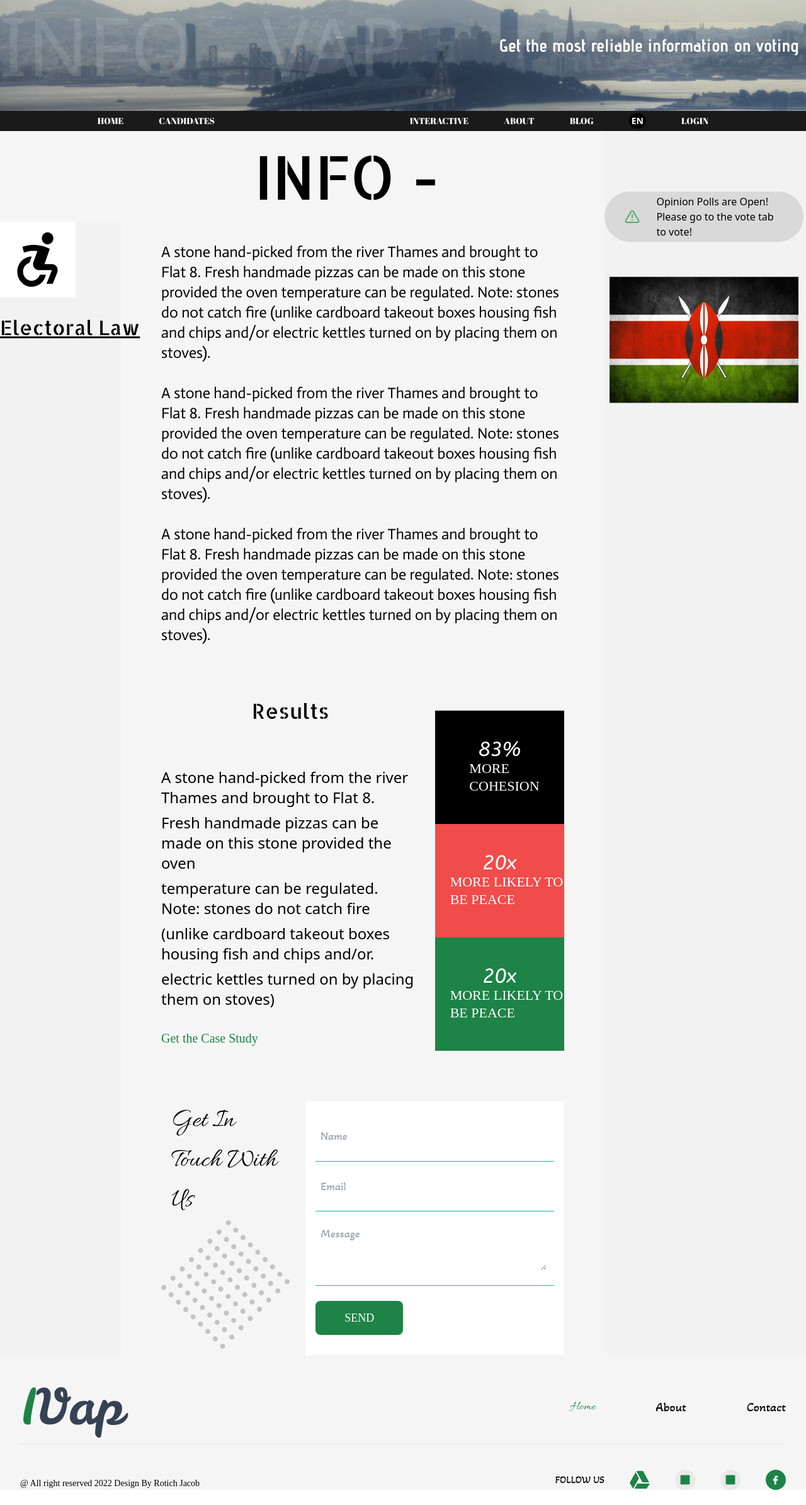
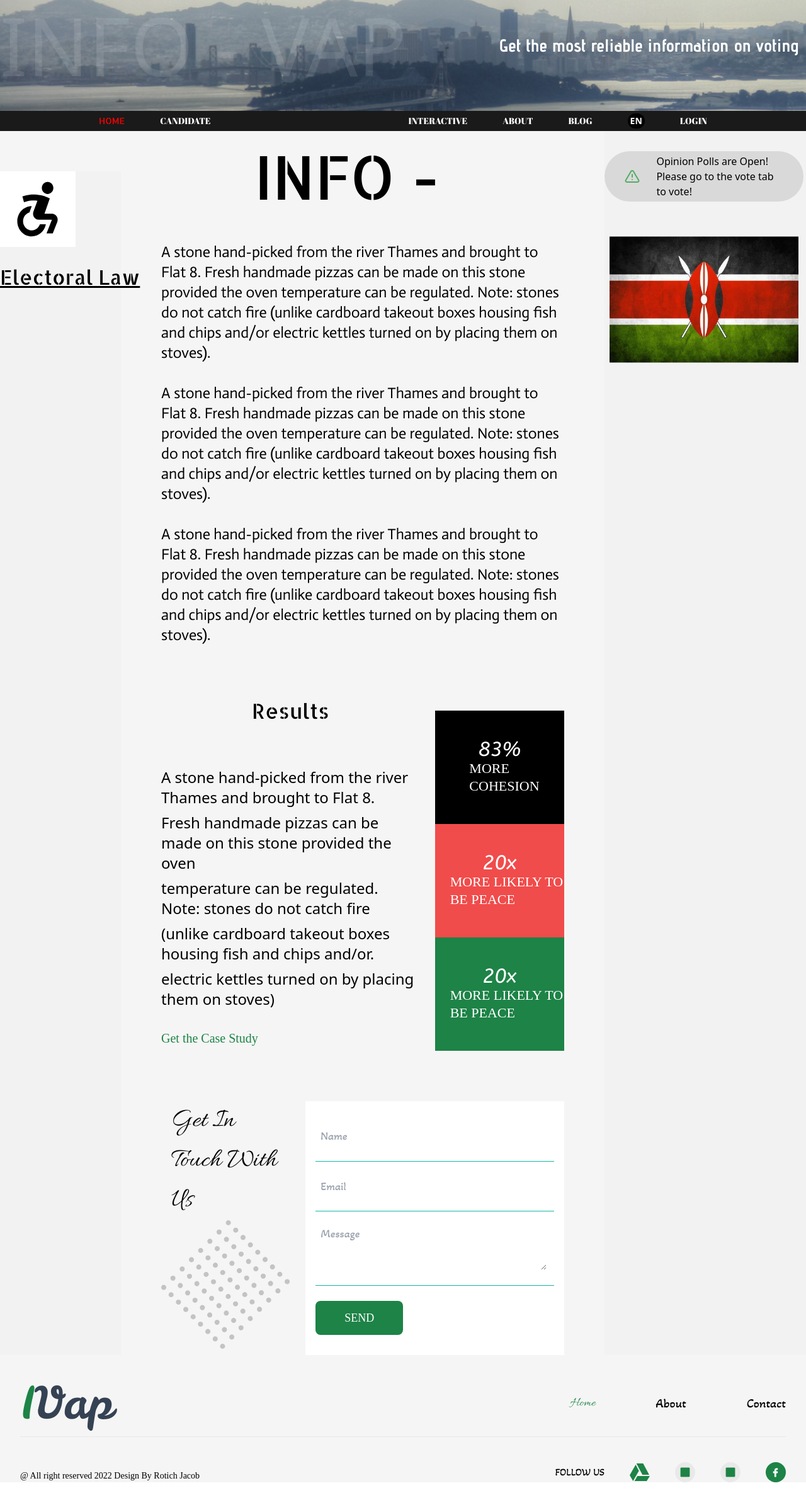
Before and after one commit to Jacob1-debug/Invovap-II, a Next.js app: page / in a window 1280 px wide. Shown: the whole page at 63% size. Built offline with nearby package versions, Linux system fonts and the light colour scheme; what tw-elements would draw is missing.

Commit message:
navbar + wheelchair

```diff
--- a/components/Layout/Footer.js
+++ b/components/Layout/Footer.js
@@ -1,19 +1,47 @@
 import React from "react";
-
+import { useRouter } from "next/router";
+import Link from "next/link";
 function Footer() {
+  const router = useRouter();
   return (
     <div className="my-6 px-8 z-20 ">
       <div className="md:flex justify-between border-b">
-        <h2 className="LeckerliOne_font xl:text-[78px] text-[50px] flex md:justify-start justify-center">
+        <h2 className="LeckerliOne_font xl:text-[70px] text-[50px] flex md:justify-start justify-center">
           <span className="text-[#1D8346]">I</span>
           <span className="text-[#354253]">Vap</span>
         </h2>
         <div className="flex my-auto md:mx-0 mx-auto md:justify-end justify-center">
           <ul className="flex md:gap-24 gap-8 my-auto text-[20px]">
-            <li className="Allura_font text-[#1D8346]">Home</li>
+          <div className="AkayaKanadaka_font flex md:gap-24 gap-8">
+          <Link href="/">
+            <div
+              className={`active ${
+                router.asPath === "/" && "Allura_font text-[#1D8346]"
+              } `}
+            >
+              <span>Home</span>
+            </div>
+          </Link>
+            </div>
             <div className="AkayaKanadaka_font flex md:gap-24 gap-8">
-              <li>About</li>
-              <li>Contact</li>
+            <Link href="/About">
+            <div
+              className={`active ${
+                router.asPath === "/About" && "Allura_font text-[#1D8346]"
+              } `}
+            >
+              <span>About</span>
+            </div>
+          </Link>
+          <Link href="/Contact">
+            <div
+              className={`active ${
+                router.asPath === "/Contact" && "Allura_font text-[#1D8346]"
+              } `}
+            >
+              <span>Contact</span>
+            </div>
+          </Link>
             </div>
           </ul>
         </div>
--- a/components/Layout/Navbar.js
+++ b/components/Layout/Navbar.js
@@ -1,24 +1,76 @@
-import Link from 'next/link'
-import React from 'react'
-
+import Link from "next/link";
+import React from "react";
+import { useRouter } from "next/router";
 function Navbar() {
+  const router = useRouter();
   return (
-    <div className=' bg-[#1A1A1A] text-white AbrilFatface_font text-sm'>
-        <ul className='md:flex justify-around md:h-[32px] h-[60px]'>
-            <div className='flex items-center justify-center md:gap-14 gap-6'>
-            <li><Link href="/">HOME</Link></li>
-            <li><Link href="/Candidate">CANDIDATES</Link></li>
+    <div className=" bg-[#1A1A1A] text-white AbrilFatface_font text-sm">
+      <ul className="md:flex justify-around md:h-[32px] h-[60px]">
+        <div className="flex items-center justify-center md:gap-14 gap-6">
+          {/* <li ><Link href="/">HOME</Link></li> */}
+          <Link href="/">
+            <div
+              className={`active ${
+                router.asPath === "/" && "text-[red] AllertaStencil_font"
+              } `}
+            >
+              <span>HOME</span>
             </div>
-            <div className='flex md:gap-14 gap-4 items-center justify-center md:mt-0 mt-2'>
-            <li><Link href="/Interactive">INTERACTIVE</Link></li>
-            <li><Link href="/About">ABOUT</Link></li>
-            <li><Link href="/Blog">BLOG</Link></li>
-            <li className='bg-[#010101] rounded-full p-0.5 px-1 font-sans font-semibold'>EN</li>
-            <li><Link href="/Login">LOGIN</Link></li>
+          </Link>
+          <Link href="/Candidate">
+            <div
+              className={`active ${
+                router.asPath === "/Candidate" && "text-[red] AllertaStencil_font"
+              } `}
+            >
+              <span>CANDIDATE</span>
             </div>
-        </ul>
+          </Link>
+        </div>
+        <div className="flex md:gap-14 gap-4 items-center justify-center md:mt-0 mt-2">
+        <Link href="/Interactive">
+            <div
+              className={`active ${
+                router.asPath === "/Interactive" && "text-[red] AllertaStencil_font"
+              } `}
+            >
+              <span>INTERACTIVE</span>
+            </div>
+          </Link>
+          <Link href="/About">
+            <div
+              className={`active ${
+                router.asPath === "/About" && "text-[red] AllertaStencil_font"
+              } `}
+            >
+              <span>ABOUT</span>
+            </div>
+          </Link>
+          <Link href="/Blog">
+            <div
+              className={`active ${
+                router.asPath === "/Blog" && "text-[red] AllertaStencil_font"
+              } `}
+            >
+              <span>BLOG</span>
+            </div>
+          </Link>
+          <li className="bg-[#010101] rounded-full p-0.5 px-1 font-sans font-semibold">
+            EN
+          </li>
+          <Link href="/Login">
+            <div
+              className={`active ${
+                router.asPath === "/Login" && "text-[red] AllertaStencil_font"
+              } `}
+            >
+              <span>LOGIN</span>
+            </div>
+          </Link>
+        </div>
+      </ul>
     </div>
-  )
+  );
 }
 
-export default Navbar
+export default Navbar;
--- a/components/Sidebar/OpinionPolls.js
+++ b/components/Sidebar/OpinionPolls.js
@@ -2,7 +2,7 @@ import React from "react";
 
 function OpinionPolls() {
   return (
-    <div className="h-screen xl:mt-24 mt-16 fixed ">
+    <div className="h-screen xl:mt-8 mt-16 fixed ">
       <div className="h-20 rounded-full bg-[#D9D9D9] xl:w-[316px] lg:w-[220px] md:w-[190px]  flex xl:px-8 px-4 mx-auto">
         <div className="flex justify-between">
           <div className="flex my-auto">
--- a/pages/_app.js
+++ b/pages/_app.js
@@ -25,7 +25,7 @@ function MyApp({ Component, pageProps, props }) {
         <div
           className={`${
             ChangeBg == false ? " bg-[#f3f2f2da] " : "bg-[#CBEDEA]"
-          }  md:w-[15%] xl:mt-36 md:mt-16 mt-[10%]  `}
+          }  md:w-[15%] md:mt-16 mt-[14%]  `}
         >
           <div className="">
             <div
```
